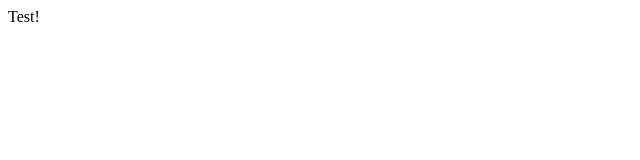
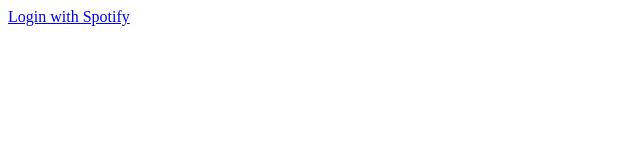
Before and after one commit to 5l1v3r1/Spotfanity, a plain HTML site: page templates/index.html in a window 1280 px wide. Shown: the whole page, without its empty margins (0-640 px from the left). Drawn offline with Linux system fonts and the light colour scheme.

Commit message:
made index file dynamic

```diff
--- a/static/index.html
+++ b/templates/index.html
@@ -5,6 +5,6 @@
     <title>Spotfanity</title>
 </head>
 <body>
-Test!
+    <a href="{{ authorize_url }}">Login with Spotify</a>
 </body>
 </html>
```
